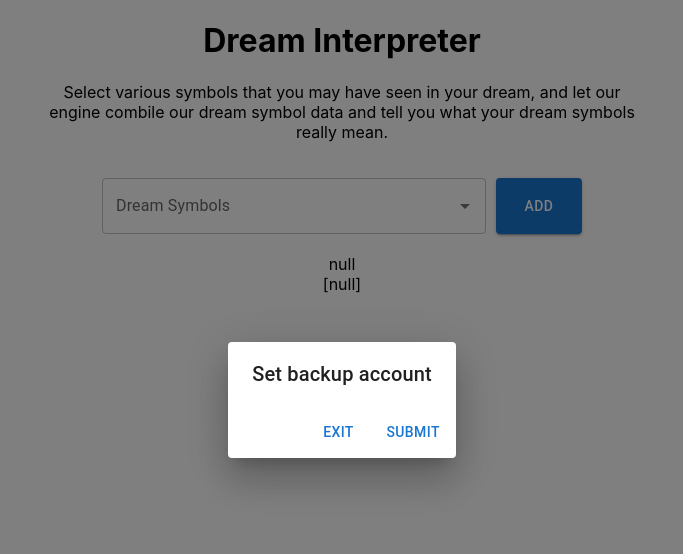
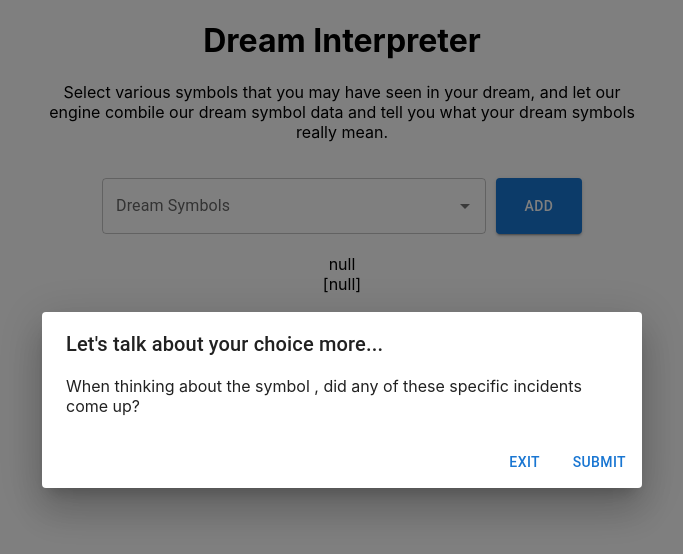
Before and after one commit to jcpalmer108/dream-interpreter, a React (Create React App) app: page / in a window 1280 px wide. Both pictures are taken after typing "Sample" into the empty fields and a click on the button "ADD". Shown: the top 554 px of the page, without its empty margins (298-981 px from the left). Built offline with nearby package versions, Linux system fonts and the light colour scheme.

Commit message:
added basic title and descriptive prompt to dialog

```diff
--- a/src/components/App.js
+++ b/src/components/App.js
@@ -16,9 +16,9 @@ class App extends Component {
 
   handleAddSymbol = () => {
     this.setState({
+      ...this.state,
+      open: true,
       chosenSymbols: this.state.chosenSymbols.concat([this.state.selected]),
-      selected: null,
-      open: true,
     })
   }
 
@@ -47,8 +47,10 @@ class App extends Component {
           handleClose={() => this.setState({
             ...this.state,
             open: false,
+            selected: null
           })}
           open={this.state.open}
+          selected={this.state.selected}
         />
       </div>
     )
--- a/src/components/SpecificsDialog.js
+++ b/src/components/SpecificsDialog.js
@@ -1,12 +1,15 @@
 import React from 'react';
-import { Dialog, DialogTitle, DialogActions, Button } from '@mui/material';
+import { Dialog, DialogTitle, DialogActions, Button, DialogContent } from '@mui/material';
 
 function SpecificsDialog (props) {
-  const { handleClose, open } = props;
+  const { handleClose, selected, open } = props;
+
+  const getLabel = () => selected && selected.label ? selected.label.toLowerCase() : '';
 
   return (
     <Dialog onClose={handleClose} open={open}>
-      <DialogTitle>Set backup account</DialogTitle>
+      <DialogTitle>Let's talk about your choice more...</DialogTitle>
+      <DialogContent>When thinking about the symbol <strong>{getLabel()}</strong>, did any of these specific incidents come up?</DialogContent>
       <DialogActions>
           <Button onClick={handleClose}>Exit</Button>
           <Button onClick={handleClose} autoFocus>
```
